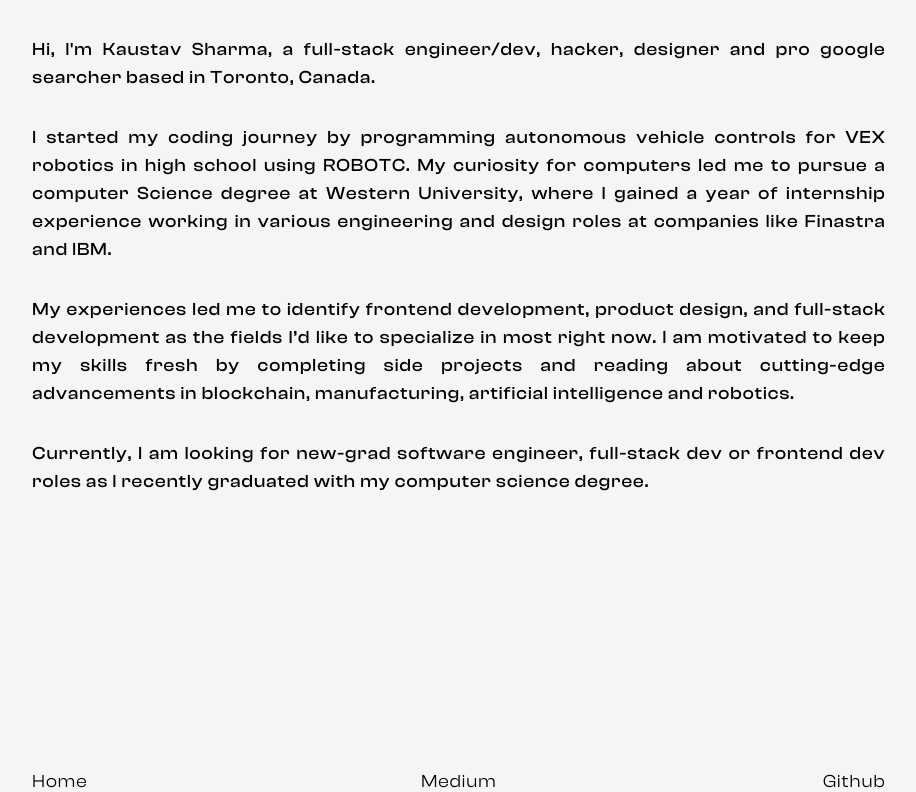
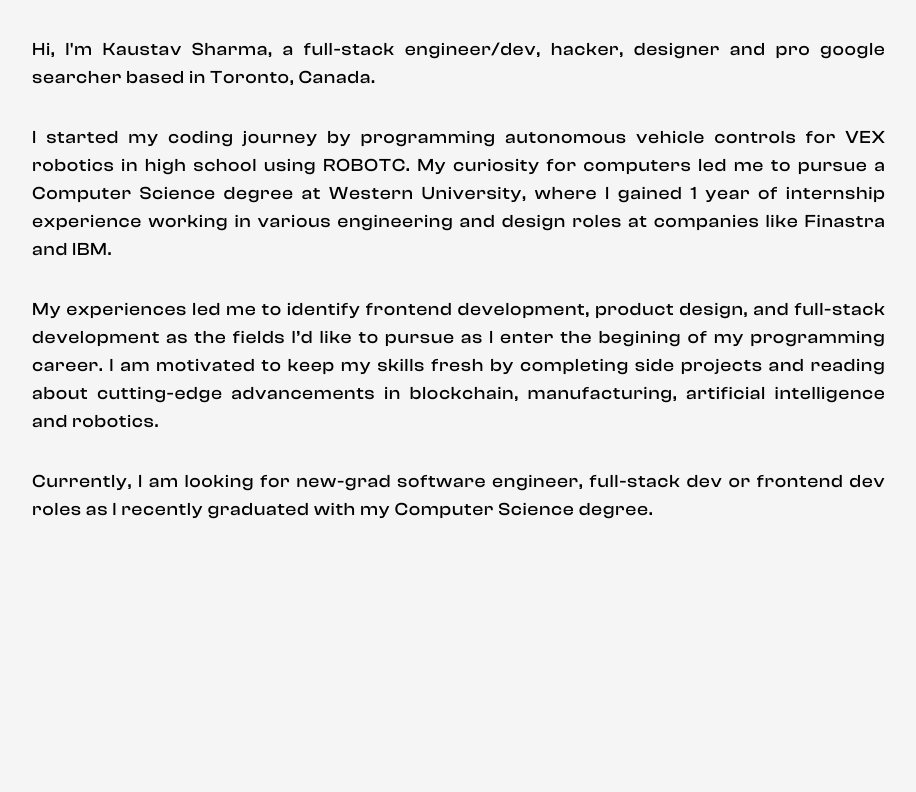
Before and after one commit to kaustav927/Portfolio2.0, a Next.js app in the folder portfolio2.0/: page /about in a window 1280 px wide. Shown: the part 808-1600 px from the top of the page, without its empty margins (181-1097 px from the left). Built offline with nearby package versions, Linux system fonts and the light colour scheme.

Commit message:
about fix

```diff
--- a/portfolio2.0/components/Navbar.tsx
+++ b/portfolio2.0/components/Navbar.tsx
@@ -146,12 +146,12 @@ export default function Navbar() {
             </div>
 
             <div className="hidden md:flex">
-              <h1 className="text-lg px-4">
+              <h1 className="text-lg px-4 z-50">
                 {theme === "light" ? (
                   <BsFillMoonFill
-                    className="text-slate-800 z-50"
+                    className="text-slate-800 "
                     onClick={() =>
-                      setTheme(theme === "light" ? "dark" : "light")
+                      setTheme(theme === "dark" ? "dark" : "light")
                     }
                   />
                 ) : (
--- a/portfolio2.0/pages/about.tsx
+++ b/portfolio2.0/pages/about.tsx
@@ -31,9 +31,9 @@ const About: NextPage = () => {
               </div>
               <div className="py-8 mb-24 dark:text-white font-cd-medium">
                 <p className="text-justify mb-8 text-sm">Hi, I&apos;m Kaustav Sharma, a full-stack engineer/dev, hacker, designer and pro google searcher based in Toronto, Canada. </p>
-                <p className="text-justify mb-8 text-sm">I started my coding journey by programming autonomous vehicle controls for VEX robotics in high school using ROBOTC. My curiosity for computers led me to pursue a computer Science degree at Western University, where I gained a year of internship experience working in various engineering and design roles at companies like Finastra and IBM.</p>
-                <p className="text-justify mb-8 text-sm">My experiences led me to identify frontend development, product design, and full-stack development as the fields I’d like to specialize in most right now. I am motivated to keep my skills fresh by completing side projects and reading about cutting-edge advancements in blockchain, manufacturing, artificial intelligence and robotics. </p>
-                <p className="text-justify mb-8 text-sm">Currently, I am looking for new-grad software engineer, full-stack dev or frontend dev roles as I recently graduated with my computer science degree. </p>
+                <p className="text-justify mb-8 text-sm">I started my coding journey by programming autonomous vehicle controls for VEX robotics in high school using ROBOTC. My curiosity for computers led me to pursue a Computer Science degree at Western University, where I gained 1 year of internship experience working in various engineering and design roles at companies like Finastra and IBM.</p>
+                <p className="text-justify mb-8 text-sm">My experiences led me to identify frontend development, product design, and full-stack development as the fields I’d like to pursue as I enter the begining of my programming career. I am motivated to keep my skills fresh by completing side projects and reading about cutting-edge advancements in blockchain, manufacturing, artificial intelligence and robotics. </p>
+                <p className="text-justify mb-8 text-sm">Currently, I am looking for new-grad software engineer, full-stack dev or frontend dev roles as I recently graduated with my Computer Science degree. </p>
               </div>
           </div>
 
```
